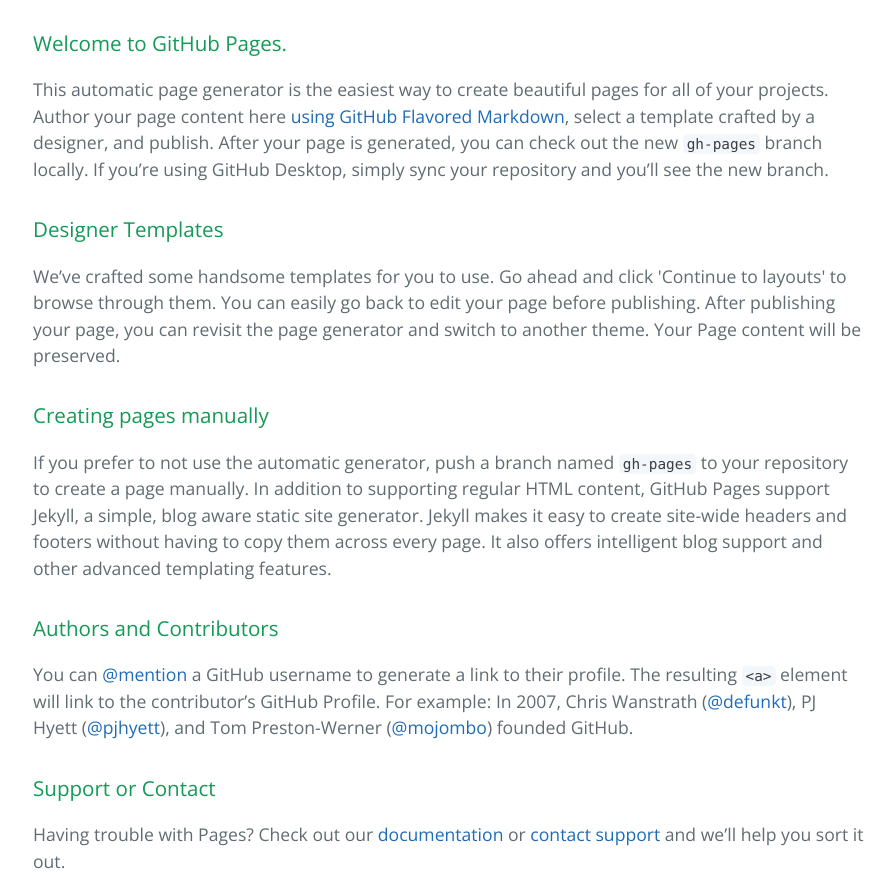
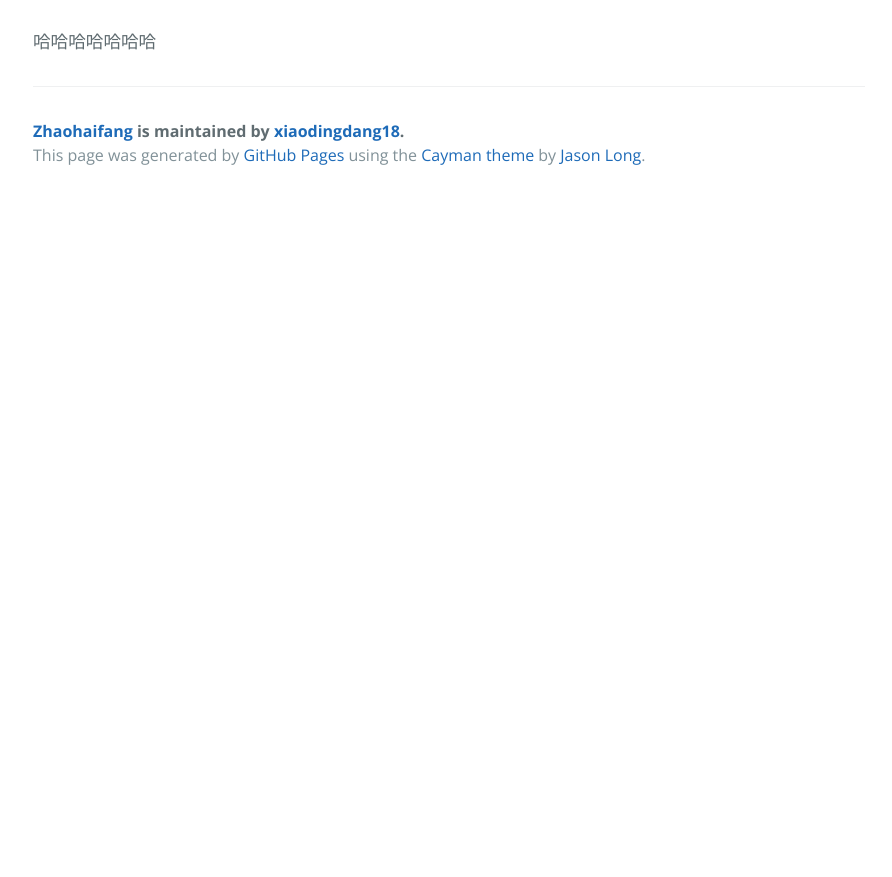
Before and after one commit to xiaodingdang18/zhaohaifang, a plain HTML site: page index.html in a window 1280 px wide. Shown: the part 340-1217 px from the top of the page, without its empty margins (191-1083 px from the left). After the commit the page ends 800 px from the top, so only its background shows below. Drawn offline with nearby package versions, Linux system fonts and the light colour scheme.

```diff
--- a/index.html
+++ b/index.html
@@ -19,30 +19,7 @@
     </section>
 
     <section class="main-content">
-      <h3>
-<a id="welcome-to-github-pages" class="anchor" href="#welcome-to-github-pages" aria-hidden="true"><span class="octicon octicon-link"></span></a>Welcome to GitHub Pages.</h3>
-
-<p>This automatic page generator is the easiest way to create beautiful pages for all of your projects. Author your page content here <a href="https://guides.github.com/features/mastering-markdown/">using GitHub Flavored Markdown</a>, select a template crafted by a designer, and publish. After your page is generated, you can check out the new <code>gh-pages</code> branch locally. If you’re using GitHub Desktop, simply sync your repository and you’ll see the new branch.</p>
-
-<h3>
-<a id="designer-templates" class="anchor" href="#designer-templates" aria-hidden="true"><span class="octicon octicon-link"></span></a>Designer Templates</h3>
-
-<p>We’ve crafted some handsome templates for you to use. Go ahead and click 'Continue to layouts' to browse through them. You can easily go back to edit your page before publishing. After publishing your page, you can revisit the page generator and switch to another theme. Your Page content will be preserved.</p>
-
-<h3>
-<a id="creating-pages-manually" class="anchor" href="#creating-pages-manually" aria-hidden="true"><span class="octicon octicon-link"></span></a>Creating pages manually</h3>
-
-<p>If you prefer to not use the automatic generator, push a branch named <code>gh-pages</code> to your repository to create a page manually. In addition to supporting regular HTML content, GitHub Pages support Jekyll, a simple, blog aware static site generator. Jekyll makes it easy to create site-wide headers and footers without having to copy them across every page. It also offers intelligent blog support and other advanced templating features.</p>
-
-<h3>
-<a id="authors-and-contributors" class="anchor" href="#authors-and-contributors" aria-hidden="true"><span class="octicon octicon-link"></span></a>Authors and Contributors</h3>
-
-<p>You can <a href="https://github.com/blog/821" class="user-mention">@mention</a> a GitHub username to generate a link to their profile. The resulting <code>&lt;a&gt;</code> element will link to the contributor’s GitHub Profile. For example: In 2007, Chris Wanstrath (<a href="https://github.com/defunkt" class="user-mention">@defunkt</a>), PJ Hyett (<a href="https://github.com/pjhyett" class="user-mention">@pjhyett</a>), and Tom Preston-Werner (<a href="https://github.com/mojombo" class="user-mention">@mojombo</a>) founded GitHub.</p>
-
-<h3>
-<a id="support-or-contact" class="anchor" href="#support-or-contact" aria-hidden="true"><span class="octicon octicon-link"></span></a>Support or Contact</h3>
-
-<p>Having trouble with Pages? Check out our <a href="https://help.github.com/pages">documentation</a> or <a href="https://github.com/contact">contact support</a> and we’ll help you sort it out.</p>
+      <p>哈哈哈哈哈哈哈</p>
 
       <footer class="site-footer">
         <span class="site-footer-owner"><a href="https://github.com/xiaodingdang18/zhaohaifang">Zhaohaifang</a> is maintained by <a href="https://github.com/xiaodingdang18">xiaodingdang18</a>.</span>
```
Also changed, not shown: params.json (+1 -1 lines).
